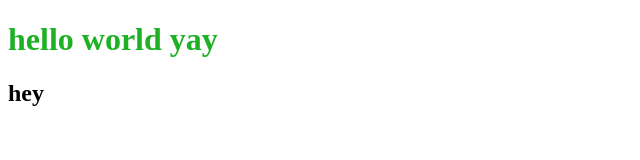
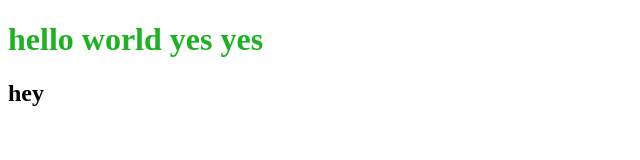
Before and after one commit to amitkas/amitrep, a plain HTML site: page index.html in a window 1280 px wide. Shown: the full height of the page, 0-640 px from the left. Drawn offline with Linux system fonts and the light colour scheme.

Commit message:
sec commit

```diff
--- a/index.html
+++ b/index.html
@@ -5,7 +5,7 @@
       <link rel="stylesheet" href="style.css">
     </head>
      <body>
-    <h1>hello world yay</h1>
+    <h1>hello world yes yes</h1>
     <h2>hey</h2>
      </body>
 </html>
```
